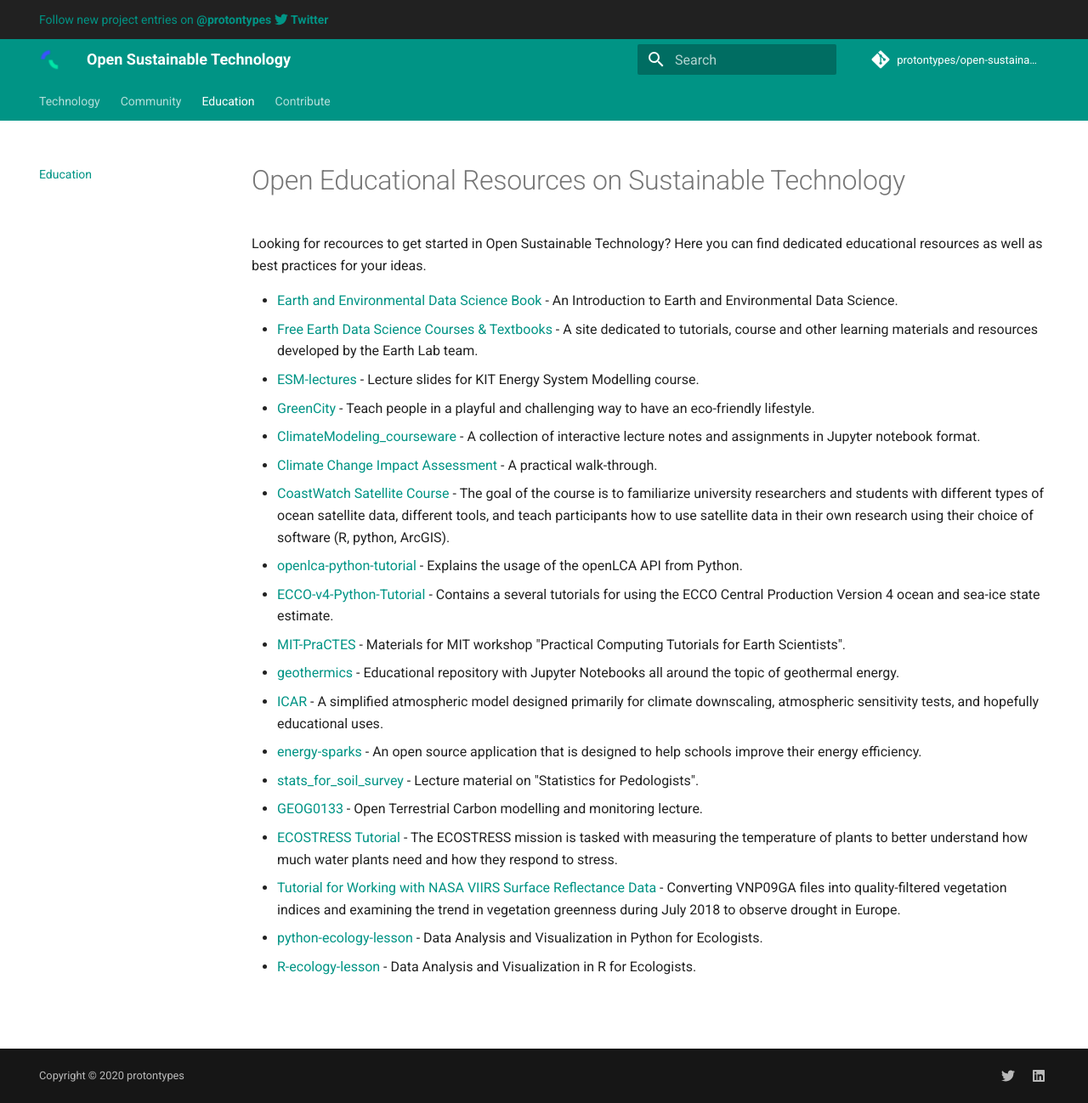
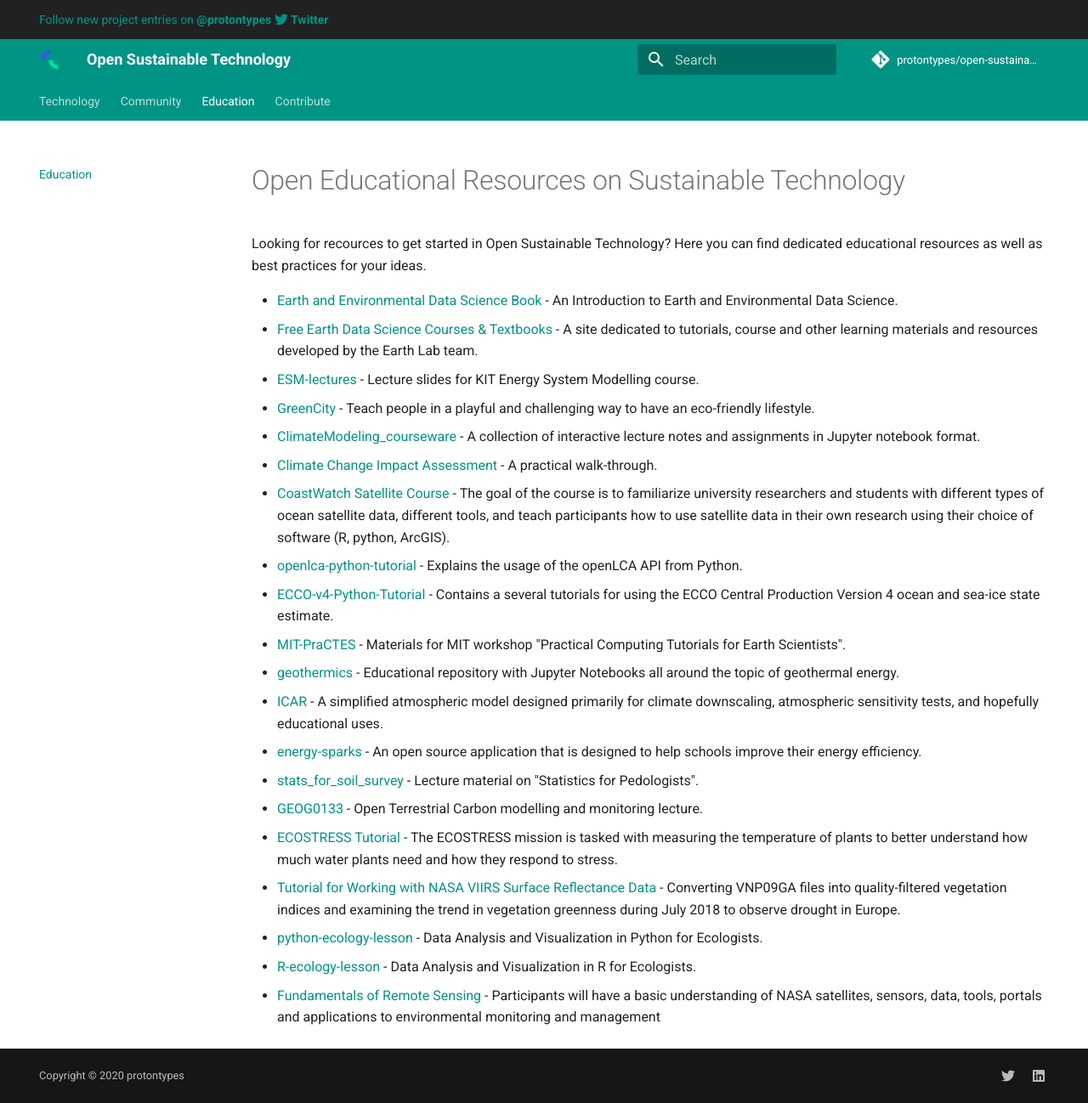
Before and after one commit to protontypes/open-sustainable-technology, an MkDocs documentation site: the page built from docs/EDUCATION.md, in a window 1280 px wide and 1298 px high. Shown: the whole window at 85% size. Built offline with MkDocs 1.6.1 and Material for MkDocs 9.7.7, drawn with Linux system fonts in a browser that asks for light colours; comment, search, counter and statistics services are not loaded.

Commit message:
Update EDUCATION.md
Participants will have a basic understanding of NASA satellites, sensors, data, tools, portals and applications to environmental monitoring and management  https://appliedsciences.nasa.gov/join-mission/training/english/fundamentals-remote-sensing @nasa

```diff
--- a/docs/EDUCATION.md
+++ b/docs/EDUCATION.md
@@ -21,3 +21,4 @@
 - [Tutorial for Working with NASA VIIRS Surface Reflectance Data](https://git.earthdata.nasa.gov/projects/LPDUR/repos/nasa_viirs_surfacereflectance/) - Converting VNP09GA files into quality-filtered vegetation indices and examining the trend in vegetation greenness during July 2018 to observe drought in Europe.
 - [python-ecology-lesson](https://github.com/datacarpentry/python-ecology-lesson) - Data Analysis and Visualization in Python for Ecologists.
 - [R-ecology-lesson](https://github.com/datacarpentry/R-ecology-lesson) - Data Analysis and Visualization in R for Ecologists.
+- [Fundamentals of Remote Sensing](https://appliedsciences.nasa.gov/join-mission/training/english/fundamentals-remote-sensing) - Participants will have a basic understanding of NASA satellites, sensors, data, tools, portals and applications to environmental monitoring and management
```
